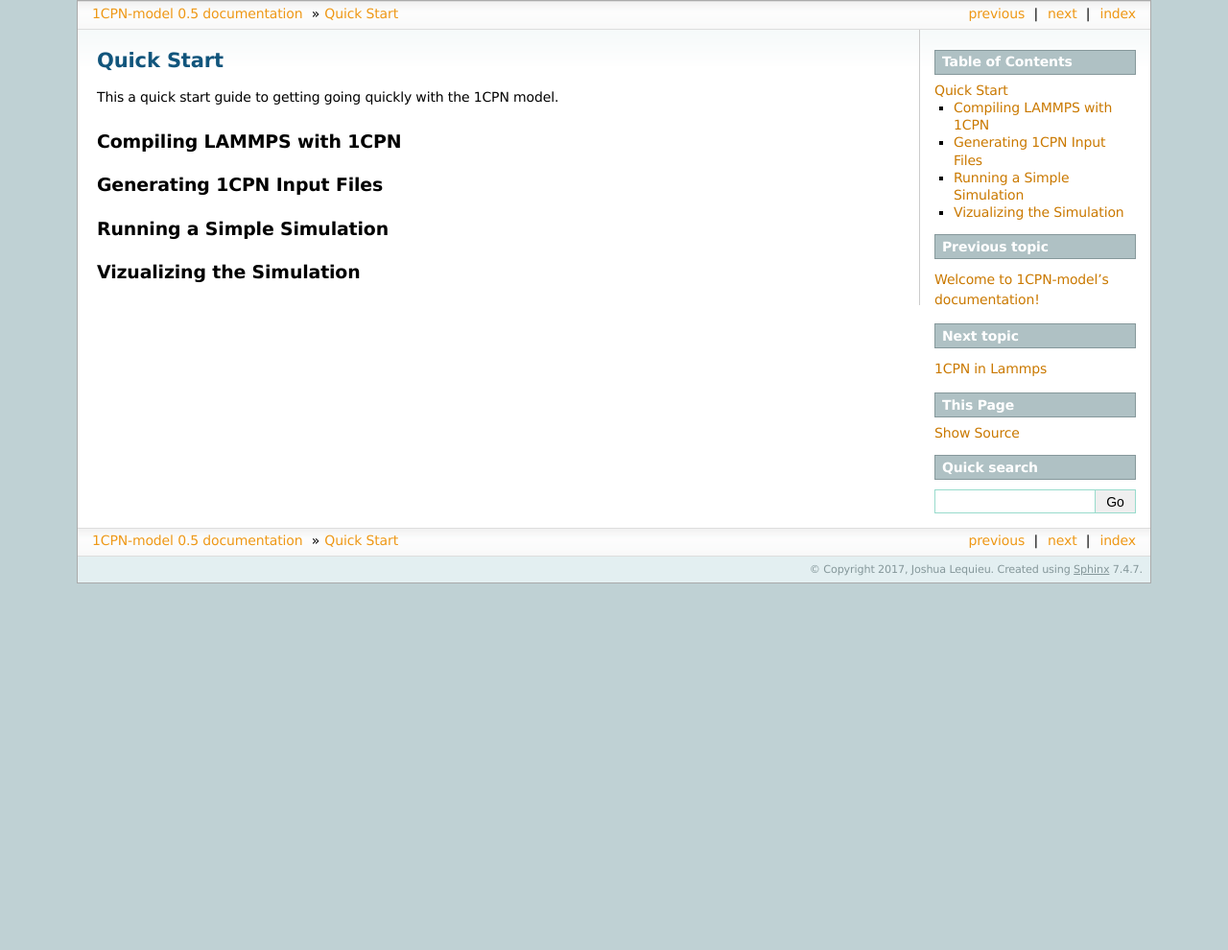
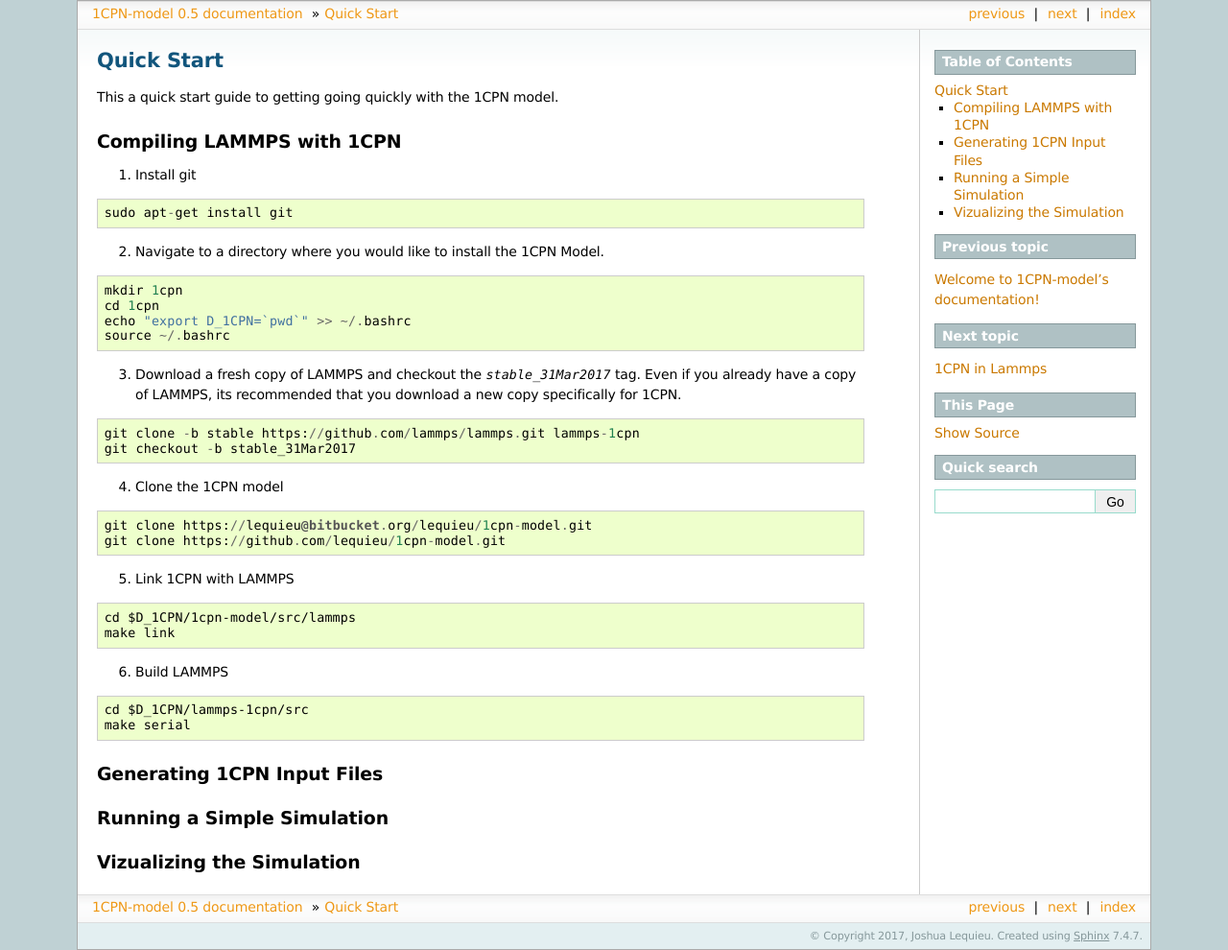
Before and after one commit to lequieu/1cpn-model, a Sphinx documentation site: the page built from doc/quickstart.rst, in a window 1280 px wide. Shown: the whole page at 96% size. Built offline with Sphinx 7.4.7, drawn with Linux system fonts in a browser that asks for light colours; pages that are not in the unit, such as notebooks, are missing from menus; before the commit the page ends 900 px from its top, so only the background shows below that.

Commit message:
added quickstart doc for linking with lammps

```diff
--- a/doc/quickstart.rst
+++ b/doc/quickstart.rst
@@ -7,6 +7,51 @@
 
 Compiling LAMMPS with 1CPN
 ---------------------------
+
+1. Install git
+
+::
+
+    sudo apt-get install git
+
+2. Navigate to a directory where you would like to install the 1CPN Model.
+
+::
+
+    mkdir 1cpn
+    cd 1cpn
+    echo "export D_1CPN=`pwd`" >> ~/.bashrc
+    source ~/.bashrc
+
+
+3. Download a fresh copy of LAMMPS and checkout the `stable_31Mar2017` tag. Even if you already have a copy of LAMMPS, its recommended that you download a new copy specifically for 1CPN.
+
+::
+
+  git clone -b stable https://github.com/lammps/lammps.git lammps-1cpn
+  git checkout -b stable_31Mar2017
+
+
+4. Clone the 1CPN model
+
+::
+
+  git clone https://lequieu@bitbucket.org/lequieu/1cpn-model.git
+  git clone https://github.com/lequieu/1cpn-model.git
+
+5. Link 1CPN with LAMMPS
+
+::
+
+  cd $D_1CPN/1cpn-model/src/lammps
+  make link
+
+6. Build LAMMPS
+
+::
+
+  cd $D_1CPN/lammps-1cpn/src
+  make serial
 
 
 Generating 1CPN Input Files
```
